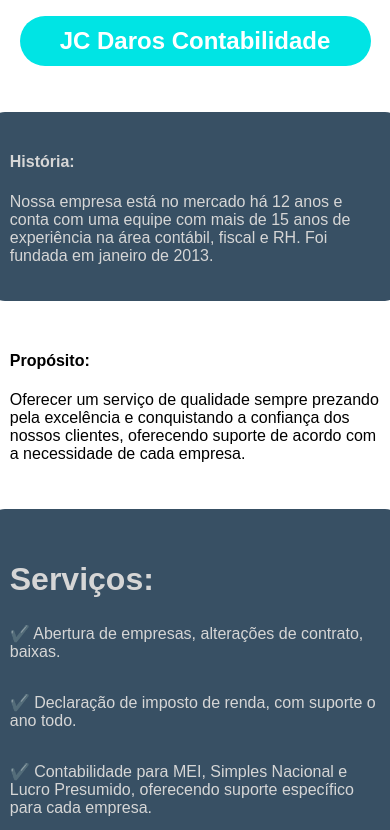
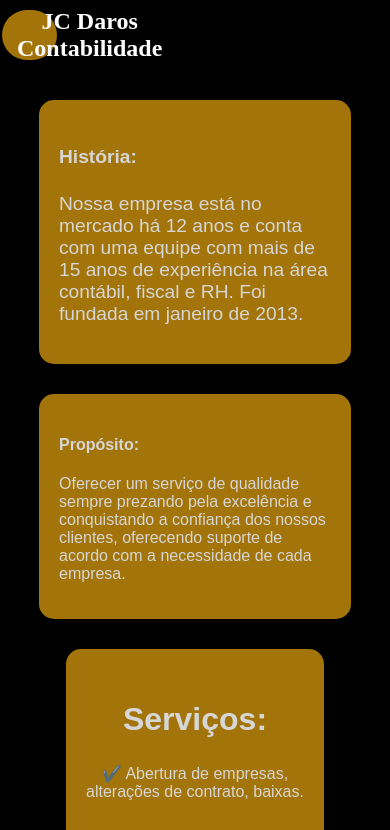
Before and after one commit to Shadowzinqui/jcdaros, a plain HTML site: page index.html in a window 390 px wide. Shown: the top 830 px of the page. Drawn offline with Linux system fonts and the light colour scheme; a script that the page names is missing.

Commit message:
Update style.css

```diff
--- a/style.css
+++ b/style.css
@@ -1,31 +1,33 @@
-/* Geral */
+/* Configuração geral do body */
 body {
-  font-family: "Poppins", sans-serif;
   display: flex;
   flex-direction: column;
   align-items: center;
   justify-content: flex-start;
-  height: 100vh;
   margin: 0;
+  padding: 0;
+  background-color: #000000;
 }
 
-/* Parte superior (header) */
+/* Header */
 header {
+  margin-right: 85%;
+  margin-top: 10px;
   width: 100%;
   display: flex;
-  justify-content: center;
+  align-items: center;
   margin-bottom: 20px;
+  background-color: #a37409;
+  border-radius: 45px;
+  height: 50px;
+  width: 14%;
 }
 
 #titulo {
   text-align: center;
-  background-color: rgb(0, 228, 228);
-  border-radius: 45px;
-  height: 50px;
-  width: 50%;
-  line-height: 50px;
   font-size: 1.5rem;
   color: white;
+  margin-left: 15px;
 }
 
 /* Container principal */
@@ -34,80 +36,45 @@ header {
   flex-direction: column;
   align-items: center;
   width: 80%;
-  gap: 30px; /* Espaçamento entre a história e os outros blocos */
+  gap: 30px;
   padding: 20px;
 }
 
 /* História */
 .divhistoria {
-  background-color: rgb(56, 80, 100);
+  font-family: "Poppins", sans-serif;
+  font-size: larger;
+  background-color: #a37409;
   color: rgb(214, 214, 214);
   padding: 20px;
-  width: 100%;
   border-radius: 15px;
 }
+.divproposito {
+  font-family: "Poppins", sans-serif;
 
-/* Layout de Propósito e Serviços */
-#propositoservicos {
-  display: grid;
-  grid-template-columns: 1fr 1fr; /* 2 colunas (lado a lado) */
-  gap: 20px; /* Espaçamento entre as colunas */
-  width: 100%;
-}
-
-/* Estilo de Propósito */
-.classproposito {
-  background-color: rgb(56, 80, 100);
+  background-color: #a37409;
   color: rgb(214, 214, 214);
   padding: 20px;
   border-radius: 15px;
 }
 
-/* Estilo dos Serviços */
+/* Serviços Centralizados */
 #servicos {
+  font-family: "Poppins", sans-serif;
+
   display: flex;
   flex-direction: column;
-  align-items: flex-start;
-  background-color: rgb(56, 80, 100);
+  align-items: center;
+  text-align: center;
+  background-color: #a37409;
   color: rgb(214, 214, 214);
   padding: 20px;
   border-radius: 15px;
+  width: 70%; /* Largura menor para centralizar melhor */
 }
 
-/* Estilo de textos de serviços */
-#textoservico {
-  display: flex;
-  flex-direction: column;
-  gap: 10px;
-}
-
+/* Título dos serviços */
 #servicoh3 {
   font-size: 2rem;
   margin-bottom: 10px;
 }
-
-/* Media Query para telas pequenas (como celulares) */
-@media (max-width: 768px) {
-  /* Ajustando o container e o layout para telas menores */
-  #container {
-    width: 95%; /* Diminuindo a largura para deixar mais espaço nas bordas */
-    padding: 10px;
-  }
-
-  /* Mudando o layout para uma coluna em telas pequenas */
-  #propositoservicos {
-    display: flex;
-    flex-direction: column; /* Empilhando o Propósito e Serviços */
-    gap: 20px; /* Espaçamento entre as seções */
-  }
-
-  /* Ajustando a largura das seções para 100% */
-  .classproposito,
-  #servicos {
-    width: 100%;
-  }
-
-  #titulo {
-    width: 90%; /* Ajustando o título para telas pequenas */
-  }
-}
```
